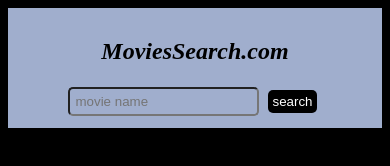
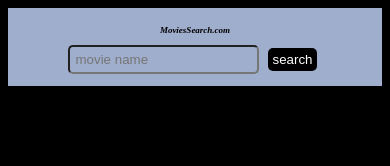
Before and after one commit to atish13/movie_api, a plain HTML site: page index.html in a window 390 px wide. Drawn offline with nearby package versions, Linux system fonts and the light colour scheme.

Commit message:
media query added

```diff
--- a/index.html
+++ b/index.html
@@ -56,7 +56,22 @@
            grid-template-columns:  auto auto;
            grid-gap: 5px;
         }
+        h2{
+            font-size: small;
+        }
+    }
 
+
+        @media screen and (max-width:400px) {
+            .img-box{
+           display: grid;
+
+           grid-template-columns:  auto;
+           grid-gap: 5px;
+        }
+        h2{
+            font-size: xx-small;
+        }
         }
 
     </style>
```
